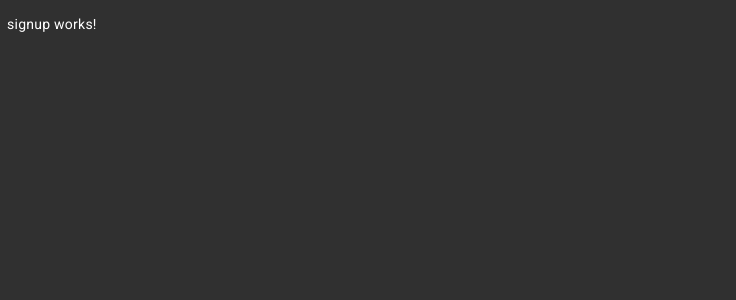
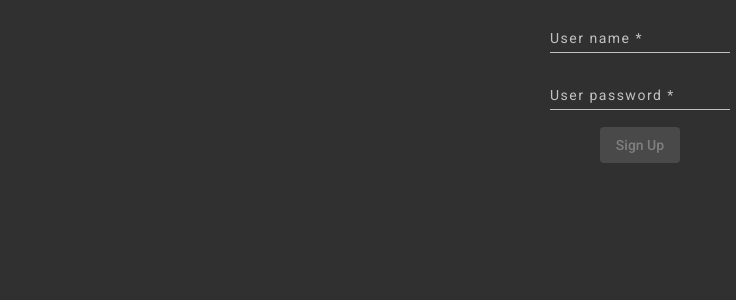
Before and after one commit to dacodemaniak/angular-authentication, an Angular app: page /account/signup in a window 1280 px wide. Shown: the top 300 px of the page, without its empty margins (0-736 px from the left). Built offline with nearby package versions, Linux system fonts and the light colour scheme.

Commit message:
Sets signup form

```diff
--- a/src/app/user/signin/signin.component.html
+++ b/src/app/user/signin/signin.component.html
@@ -13,7 +13,7 @@
 
         <mat-form-field fxLayoutAlign="center">
             <mat-label>User password</mat-label>
-            <input matInput formControlName="userPass">
+            <input matInput type="password" formControlName="userPass">
             <mat-error *ngIf="c.userPass.errors">
                 User password cannot be empty
             </mat-error>
--- a/src/app/user/signup/signup.component.html
+++ b/src/app/user/signup/signup.component.html
@@ -1 +1,28 @@
-<p>signup works!</p>
+<div fxLayout="row" fxLayoutAlign="center">
+    <form
+        [formGroup]="signupForm"
+        (ngSubmit)="onSubmit()"
+    >
+        <mat-form-field fxLayoutAlign="center">
+            <mat-label>User name</mat-label>
+            <input matInput formControlName="userName">
+            <mat-error *ngIf="c.userName.errors">
+                Username cannot be empty
+            </mat-error>
+        </mat-form-field>
+
+        <mat-form-field fxLayoutAlign="center">
+            <mat-label>User password</mat-label>
+            <input matInput type="password" formControlName="userPass">
+            <mat-error *ngIf="c.userPass.errors">
+                User password cannot be empty
+            </mat-error>
+        </mat-form-field>
+
+        <div fxLayoutAlign="center">
+            <button mat-raised-button color="primary" [disabled]="signupForm.invalid">
+                Sign Up
+            </button>
+        </div>
+    </form>
+</div>
--- a/src/app/user/signup/signup.component.ts
+++ b/src/app/user/signup/signup.component.ts
@@ -1,4 +1,5 @@
 import { Component, OnInit } from '@angular/core';
+import { AbstractControl, FormBuilder, FormGroup, Validators } from '@angular/forms';
 
 @Component({
   selector: 'app-signup',
@@ -7,9 +8,30 @@ import { Component, OnInit } from '@angular/core';
 })
 export class SignupComponent implements OnInit {
 
-  constructor() { }
+  public signupForm: FormGroup = new FormGroup({});
+
+  constructor(
+    private formBuilder: FormBuilder
+  ) { }
+
+  public get c(): {[key: string]: AbstractControl} {
+    return this.signupForm.controls;
+  }
 
   ngOnInit(): void {
+    this.signupForm = this.formBuilder.group({
+      userName: [
+        '',
+        Validators.required
+      ],
+      userPass: [
+        '',
+        Validators.required
+      ]
+    })
   }
 
+  public onSubmit(): void {
+
+  }
 }
```
